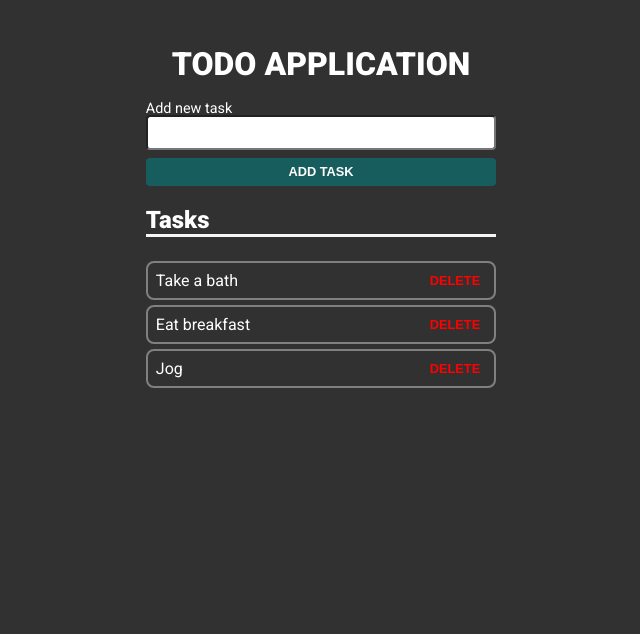
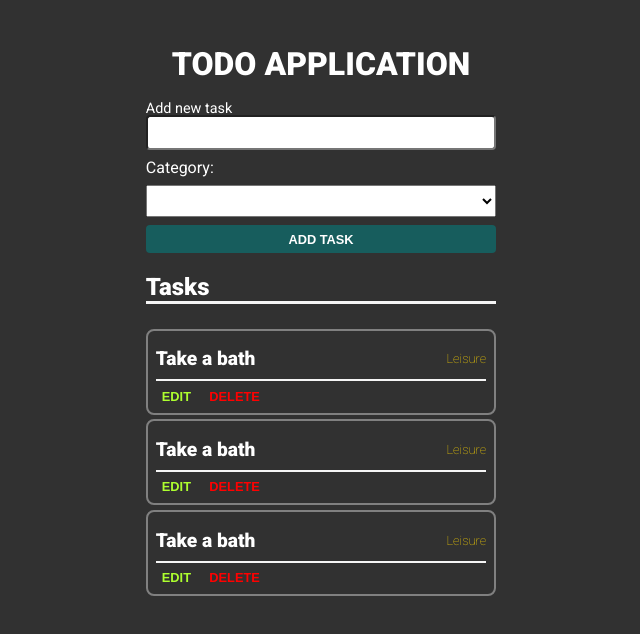
Before and after one commit to lrncedev/todo-app-vue, a Vue app: page / in a window 1280 px wide. Shown: the top 634 px of the page, without its empty margins (319-959 px from the left). Built offline with nearby package versions, Linux system fonts and the light colour scheme.

Commit message:
Commit 6: Array of Objects implementation, <select> for category. Modal UI

```diff
--- a/src/App.vue
+++ b/src/App.vue
@@ -4,8 +4,18 @@
     <div class="todo-list">
       <form class="todo-input" autocomplete="off" @submit.prevent="addTask">
         <p id="todo-title">Add new task</p>
-        <input type="text" name="task" id="task-input" v-model="taskInput" required>
-        <button type=submit id="task-btn" >Add Task</button>
+        <input type="text" name="task" id="task-input" v-model="formValues.task" required>
+        <label for="task-category">Category:</label>
+        <select name="" id="task-category" v-model="formValues.category" required>
+          <option  class=""
+            v-for="(category, index) in categories"
+            :key="index"
+            :value="category"
+          >
+            {{ category }}
+          </option>
+        </select>
+        <button type=submit id="task-btn">Add Task</button>
       </form>
       <div class="todo-task">
         <h2>Tasks</h2>
@@ -15,16 +25,25 @@
           </div>
         </template>
         <template v-else>
-          <div class="task-list" v-for="(todo, index ) in todoTask" :key="todo">
-            <p class="task-input">{{ todo }}</p>
+          <div class="task-list" v-for="(todo, index ) in todoTask" :key="index">
+            <div class="task-info">
+              <p class="task-input">{{ todo.task }}</p>
+              <p class="task-cat">{{ todo.category }}</p>
+            </div>
             <div class="task-control">
-              <!-- <button>Edit</button> -->
+              <button id="task-edit" @click="editTask(index, todo)">Edit</button>
               <button id="task-delete" @click="removeTask(index)">Delete</button>
             </div>
           </div>
         </template>
       </div>
     </div>
+    <!-- <div id="modal" class="modal" ref="modal" @click.self="closeModal">
+      <div class="modal-content">
+        <span class="close" ref="close" @click.self="closeModal">&times;</span>
+        <p> testg123</p>
+      </div>
+    </div> -->
   </div>
 </template>
 
@@ -36,18 +55,40 @@ export default {
   },
   data() {
     return {
-      todoTask: ['Take a bath', 'Eat breakfast', 'Jog'],
-      taskInput: ''
+      formValues: {
+        task: '',
+        category: ''
+      },
+      todoTask: [
+        {
+          task: 'Take a bath',
+          category: 'Leisure'
+        },
+        {
+          task: 'Take a bath',
+          category: 'Leisure'
+        },
+        {
+          task: 'Take a bath',
+          category: 'Leisure'
+        },
+      ],
+      categories: ['Urgent', 'Leisure', 'Exercise']
     }
   },
   methods: {
     addTask() {
-      this.todoTask.push(this.taskInput);
-      this.taskInput = '';
+      this.todoTask.push(this.formValues);
     },
     removeTask(index) {
       this.todoTask.splice(index, 1);
       console.log(this.todoTask);
+    },
+    editTask() {
+      this.$refs.modal.style.display = 'block';
+    },
+    closeModal() {
+      this.$refs.modal.style.display = 'none';
     }
   }
 }
@@ -87,7 +128,7 @@ body {
       display: flex;
       flex-direction: column;
       gap: .5em;
-
+      color: white;
 
       #todo-title {
         position: absolute;
@@ -99,13 +140,15 @@ body {
       }
       #task-input {
         border-radius: 4px;
-        padding: .5em;
         font-size: .9rem;
         font-weight: 900;
       }
 
+      #task-category, #task-input, #task-btn  {
+        padding: .5em;
+      }
+
       #task-btn {
-        padding: .5em;
         border-radius: 4px;
         border: none;
         background-color: rgb(23, 93, 93);
@@ -136,14 +179,32 @@ body {
       .task-list {
         padding: .5em;
         display: flex;
-        align-items: center;
+        flex-direction: column;
+        // align-items: center;
         border: 2px solid gray;
         border-radius: 8px;
 
-        .task-input {
-          margin: 0;
-          flex-grow: 1;
+
+        .task-info {
+          display: flex;
+          align-items: center;
+          border-bottom: 2px solid whitesmoke;
+          margin-bottom: .4em;
+
+          .task-input {
+            margin: 0;
+            font-size: 120%;
+            font-weight: 900;
+            flex-grow: 1;
+          }
+
+          .task-cat {
+            font-size: 80%;
+            font-weight: 100;
+            color: gold;
+          }
         }
+
 
         .task-control {
           display: flex;
@@ -155,16 +216,60 @@ body {
             background-color: transparent;
           }
 
-          #task-delete {
-            color: red;
+          #task-delete, #task-edit {
+            // color: red;
             text-transform: uppercase;
             font-size: .8em;
             font-weight: 900;
             cursor: pointer;
           }
+
+          #task-delete {
+            color: red;
+          }
+
+          #task-edit {
+            color: greenyellow;
+          }
+
         }
       }
     }
   }
+
+  #modal {
+    // display: none;
+    position: fixed;
+    top: 0;
+    left: 0;
+    width: 100%;
+    min-height: 80%;
+    background-color: rgb(0,0,0); /* Fallback color */
+    background-color: rgba(0,0,0,0.4); /* Black w/ opacity */
+
+    .modal-content {
+      background-color: #fefefe;
+      margin: 10% auto; /* 15% from the top and centered */
+      padding: 20px;
+      border: 1px solid #888;
+      width: 40%; /* Could be more or less, depending on screen size */
+      min-height: 80%;
+    }
+
+    .close {
+      color: #aaa;
+      float: right;
+      font-size: 28px;
+      font-weight: bold;
+    }
+
+    .close:hover,
+    .close:focus {
+      color: black;
+      text-decoration: none;
+      cursor: pointer;
+    }
+
+  }
 }
 </style>
```
